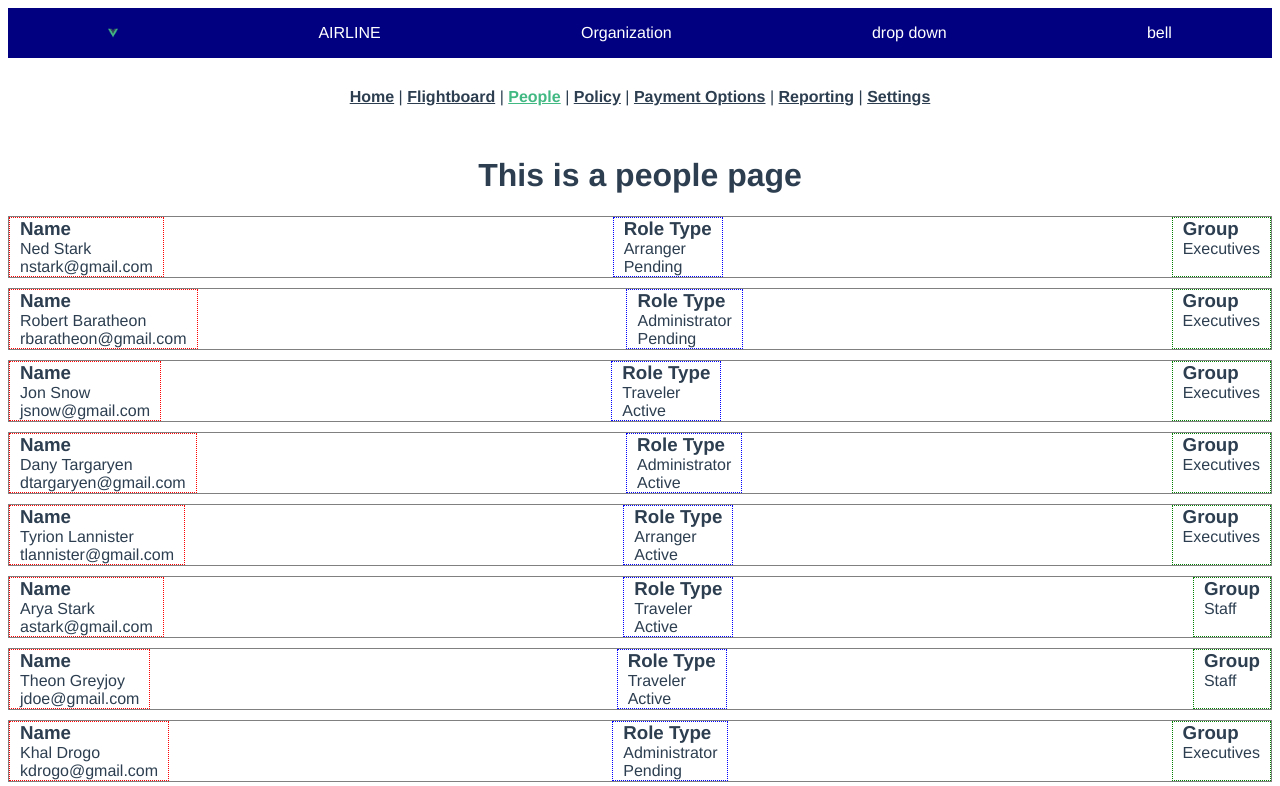
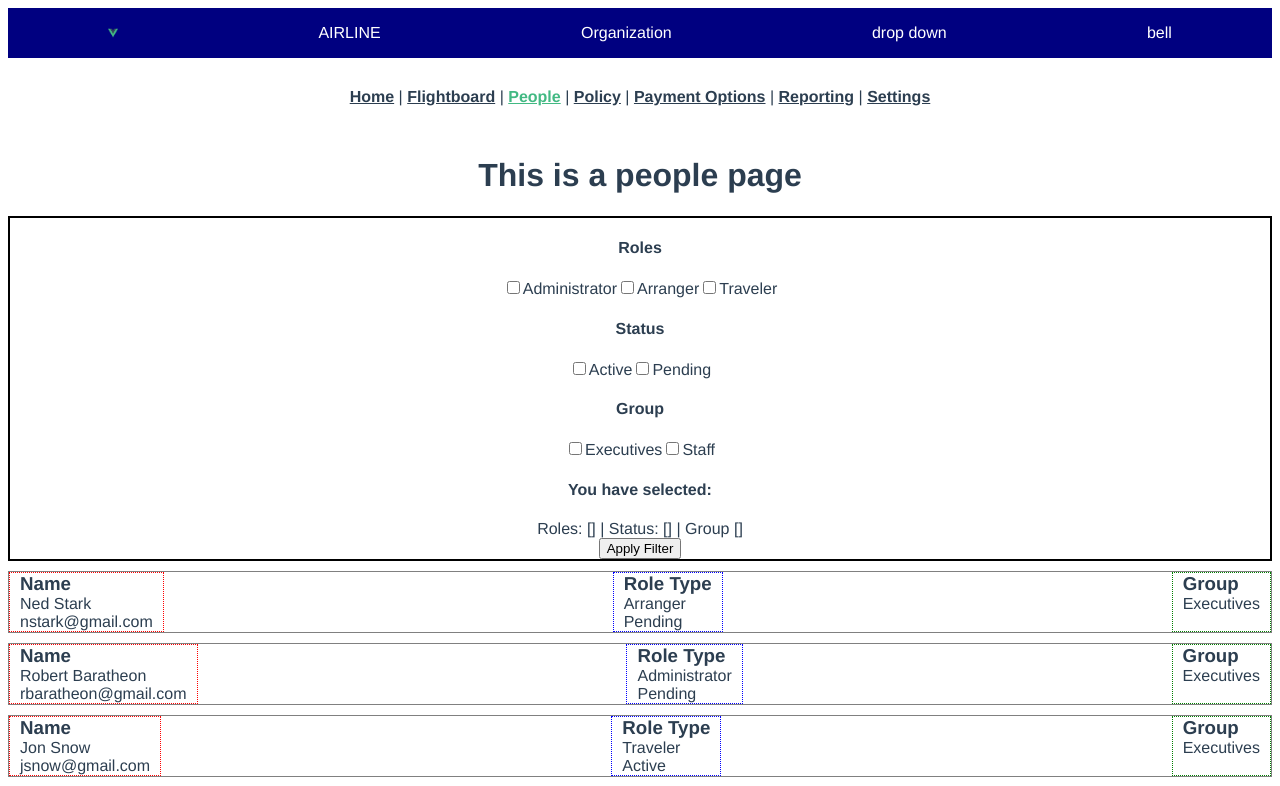
Before and after one commit to yakubova92/d-trial, a Vue app: page /people in a window 1280 px wide. Shown: the top 786 px of the page. Built offline with nearby package versions, Linux system fonts and the light colour scheme.

Commit message:
added filter functionality to UI

```diff
--- a/src/components/PeopleDisplay.vue
+++ b/src/components/PeopleDisplay.vue
@@ -1,5 +1,6 @@
 <template>
   <div class="people-display">
+    <PeopleSortNFilter />
     <div class="card" v-for="person in filterPeople" v-bind:key="person.id">
       <div class="identity">
         <h3> Name </h3>
@@ -20,11 +21,14 @@
 </template>
 
 <script>
+import PeopleSortNFilter from '@/components/PeopleSortNFilter.vue'
+
 import { mapGetters } from 'vuex';
 
 export default {
   name: 'PeopleDisplay',
   components: {
+    PeopleSortNFilter
   },
   computed: {
     ...mapGetters([
--- /dev/null
+++ b/src/components/PeopleSortNFilter.vue
@@ -0,0 +1,74 @@
+<template>
+  <div class="people-sort-filter">
+    <form id='roles' @submit.prevent="applyFilter">
+      <h4> Roles </h4>
+      <input type="checkbox" id="administrator" value="Administrator" v-model="checkedRoles">
+      <label for="administrator">Administrator</label>
+      <input type="checkbox" id="arranger" value="Arranger" v-model="checkedRoles">
+      <label for="arranger">Arranger</label>
+      <input type="checkbox" id="traveler" value="Traveler" v-model="checkedRoles">
+      <label for="traveler">Traveler</label>
+      <br>
+
+      <h4> Status </h4>
+      <input type="checkbox" id="active" value="Active" v-model="checkedStatus">
+      <label for="administrator">Active</label>
+      <input type="checkbox" id="pending" value="Pending" v-model="checkedStatus">
+      <label for="arranger">Pending</label>
+      <br>
+
+      <h4> Group </h4>
+      <input type="checkbox" id="executives" value="Executives" v-model="checkedGroup">
+      <label for="executives">Executives</label>
+      <input type="checkbox" id="staff" value="Staff" v-model="checkedGroup">
+      <label for="staff">Staff</label>
+      <br>
+      <h4> You have selected: </h4>
+      <span>Roles: {{ checkedRoles }} | Status: {{ checkedStatus }} | Group {{ checkedGroup }}</span>
+      <br>
+      <button type="submit">Apply Filter</button>
+    </form>
+  </div>
+</template>
+
+<script>
+import { mapMutations } from 'vuex';
+
+export default {
+  name: 'PeopleSortNFilter',
+  data() {
+    return {
+      checkedRoles: [],
+      checkedStatus: [],
+      checkedGroup: []
+    }
+  },
+  components: {
+  },
+  computed: {
+  },
+  methods: {
+    ...mapMutations([
+      'APPLY_FILTER',
+    ]),
+    applyFilter: function () {
+      const selectedFilters = {
+        role: this._data.checkedRoles,
+        status: this._data.checkedStatus,
+        group: this._data.checkedGroup
+      }
+      this.APPLY_FILTER(selectedFilters)
+    }
+  }
+}
+</script>
+
+<!-- Add "scoped" attribute to limit CSS to this component only -->
+<style scoped lang="scss">
+p {
+  font-weight: bold;
+}
+.people-sort-filter {
+  border: 2px solid black;
+}
+</style>
--- a/src/store.js
+++ b/src/store.js
@@ -13,7 +13,7 @@ export default new Vuex.Store({
       {id: 5, first: 'Tyrion', last: 'Lannister', email: 'tlannister@gmail.com', role: 'Arranger', status: 'Active', group: 'Executives'},
       {id: 6, first: 'Arya', last: 'Stark', email: 'astark@gmail.com', role: 'Traveler', status: 'Active', group: 'Staff'},
       {id: 7, first: 'Theon', last: 'Greyjoy', email: 'jdoe@gmail.com', role: 'Traveler', status: 'Active', group: 'Staff'},
-      {id: 8, first: 'Khal', last: 'Drogo', email: 'kdrogo@gmail.com', role: 'Administrator', status: 'Pending', group: 'Executives'},
+      {id: 8, first: 'Khal', last: 'Drogo', email: 'kdrogo@gmail.com', role: 'Administrator', status: 'Active', group: 'Executives'},
     ],
     sortBy: '',
     filterBy: {
@@ -40,11 +40,20 @@ export default new Vuex.Store({
           if (state.filterBy.group.indexOf(person.group) !== -1) return person
         })
       }
+      // add sorting logic here
       return people;
     }
   },
   mutations: {
-
+    APPLY_FILTER: (state, payload) => {
+      const result = {role: [], status: [], group: []}
+      result.role = payload.role;
+      result.status = payload.status;
+      result.group = payload.group;
+      state.filterBy = result;
+      // state is being reset here, this is probably not the best way to do it
+      // use spread operator to create a copy of state.filterBy and reset that way
+    }
   },
   actions: {
 
```
